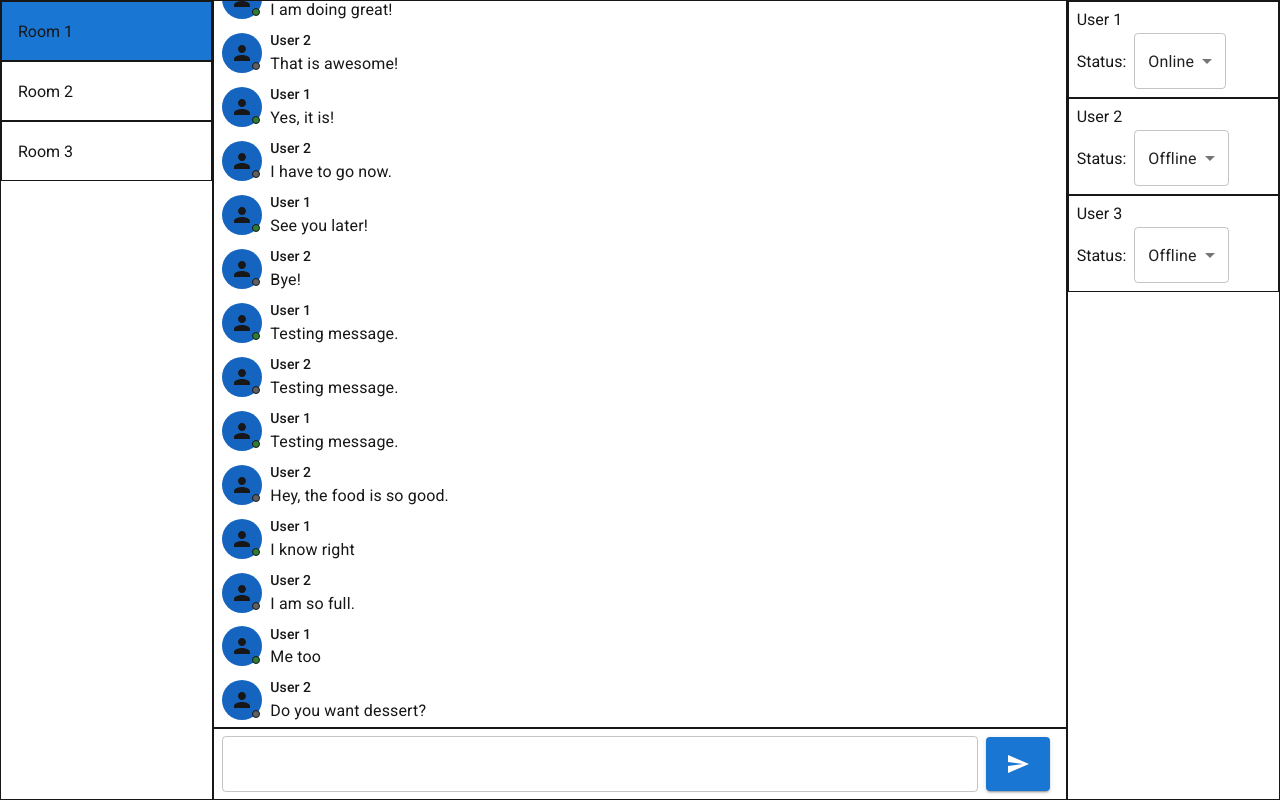
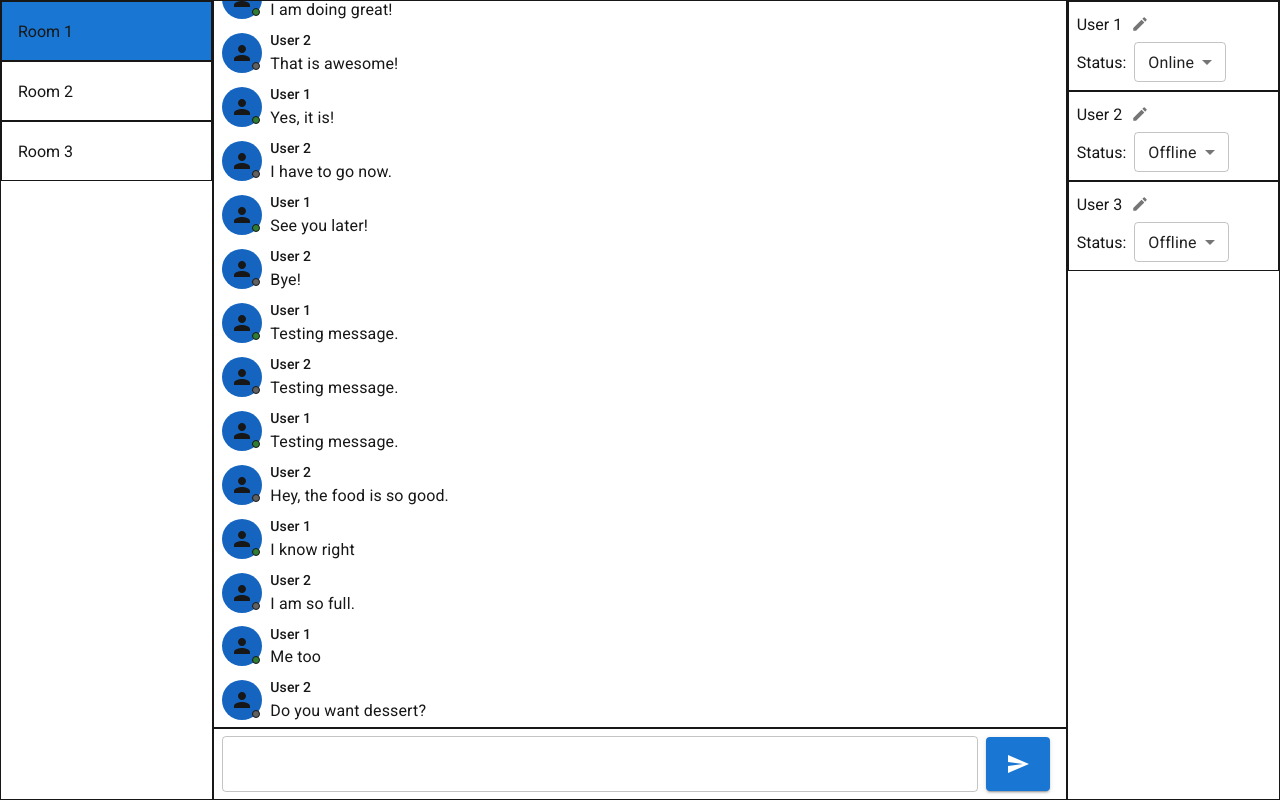
Before and after one commit to toy9986619/chatroom-performance-example, a Next.js app: page / in a window 1280 px wide. Built offline with nearby package versions, Linux system fonts and the light colour scheme.

Commit message:
feat: add edit user name

```diff
--- a/app/Chatroom.js
+++ b/app/Chatroom.js
@@ -1,6 +1,7 @@
 'use client';
 
 import { useState, useCallback, useRef } from 'react';
+import { nanoid } from 'nanoid';
 import { Box } from '@mui/material';
 
 import MessageContainer from './MessageContainer';
@@ -16,16 +17,18 @@ const Chatroom = (props) => {
   const messageContainerRef = useRef(null);
 
   const handleSend = useCallback((message) => {
+    const newMessage = {
+      id: nanoid(),
+      chatroomId: roomId,
+      message,
+      userId: 'userId1',
+      createAt: new Date().toISOString(),
+    };
+
     setMessages((prevMessages) => {
-      const newMessage = {
-        id: prevMessages.length + 1,
-        chatroomId: roomId,
-        message,
-        userId: 'userId1',
-        createAt: new Date().toISOString(),
-      };
       return [...prevMessages, newMessage];
     });
+    messageList.push(newMessage);
   }, [roomId]);
 
   return (
--- a/app/UserItem.js
+++ b/app/UserItem.js
@@ -1,7 +1,10 @@
 'use client';
 
 import { useState, useCallback } from 'react';
-import { Box, Select, MenuItem } from '@mui/material';
+import { Box, Select, MenuItem, IconButton, FormControl, TextField } from '@mui/material';
+import EditIcon from '@mui/icons-material/Edit';
+
+import UserNameInput from './UserNameInput';
 
 const options = [
   { value: 'online', label: 'Online' },
@@ -9,13 +12,28 @@ const options = [
 ];
 
 const UserItem = (props) => {
-  const { id, name, status, onStatusChange = () => { } } = props;
+  const { id, name, status, onStatusChange = () => { }, onSaveUserName = () => { } } = props;
+  const [isEditNameMode, setEditNameMode] = useState(false);
 
   const handleStatusChange = useCallback((event) => {
     onStatusChange(id, event.target.value);
   }, [onStatusChange, id]);
 
+  const handleEditName = useCallback(() => {
+    setEditNameMode(true);
+  }, []);
+
+  const handleSaveUserName = useCallback((userName) => {
+    onSaveUserName(id, userName);
+    setEditNameMode(false);
+  }, [id, onSaveUserName]);
+
+  const handleCancelEdit = useCallback(() => {
+    setEditNameMode(false);
+  }, []);
+
   const statusSelect = (
+    <FormControl size="small">
       <Select
         value={status}
         onChange={handleStatusChange}
@@ -28,18 +46,40 @@ const UserItem = (props) => {
           )
         })}
       </Select>
-  )
+    </FormControl>
+  );
+
+  const nameInput = (
+    <UserNameInput
+      defaultUserName={name}
+      onCancel={handleCancelEdit}
+      onSaveUserName={handleSaveUserName}
+    />
+  );
+
+  const nameDisplay = (
+    <Box display="flex" alignItems="center">
+      <Box>
+        {name}
+      </Box>
+      <Box marginLeft={(theme) => theme.spacing(0.5)}>
+        <IconButton size="small" onClick={handleEditName}>
+          <EditIcon fontSize="inherit" />
+        </IconButton>
+      </Box>
+    </Box>
+  );
 
   return (
     <Box padding={(theme) => theme.spacing(1)} border="1px solid">
       <Box>
-        {name}
+        {isEditNameMode ? nameInput : nameDisplay}
       </Box>
-      <Box marginTop={(theme) => theme.spacing(0.5)}>
-        <Box component="span">
+      <Box marginTop={(theme) => theme.spacing(0.5)} display="flex" alignItems="center">
+        <Box>
           Status:
         </Box>
-        <Box component="span" marginLeft={(theme) => theme.spacing(1)}>
+        <Box marginLeft={(theme) => theme.spacing(1)}>
           {statusSelect}
         </Box>
       </Box>
--- a/app/UserList.js
+++ b/app/UserList.js
@@ -17,6 +17,16 @@ const UserList = () => {
     });
   }, [updateUserData]);
 
+  const handleSaveUserName = useCallback((id, name) => {
+    updateUserData(id, (user) => {
+      return {
+        ...user,
+        name,
+      };
+    });
+  }
+  , [updateUserData]);
+
   return (
     <Box border="1px solid" height="100%">
       {Object.values(users).map((user) => (
@@ -26,6 +36,7 @@ const UserList = () => {
           name={user.name}
           status={user.status}
           onStatusChange={handleStatusChange}
+          onSaveUserName={handleSaveUserName}
         />
       ))}
     </Box>
--- /dev/null
+++ b/app/UserNameInput.js
@@ -0,0 +1,39 @@
+'use client';
+
+import { useState, useCallback } from 'react';
+import { Box, TextField } from '@mui/material';
+
+const UserNameInput = (props = {
+  onSaveUserName: () => { },
+  onCancel: () => { },
+  defaultUserName: '',
+}) => {
+  const { onSaveUserName, onCancel, defaultUserName } = props;
+  const [userName, setUserName] = useState(defaultUserName);
+
+  const handleNameKeyDown = useCallback((event) => {
+    if (event.key === 'Enter') {
+      onSaveUserName(userName);
+    } else if (event.key === 'Escape') {
+      onCancel();
+    }
+  }, [onCancel, onSaveUserName, userName]);
+
+  const handleInputChange = useCallback((event) => {
+    setUserName(event.target.value);
+  }, []);
+
+  return (
+    <Box>
+      <TextField
+        size="small"
+        value={userName}
+        onChange={handleInputChange}
+        onKeyDown={handleNameKeyDown}
+        autoFocus
+      />
+    </Box>
+  );
+};
+
+export default UserNameInput;
--- a/package.json
+++ b/package.json
@@ -14,6 +14,7 @@
     "@fontsource/roboto": "^5.1.0",
     "@mui/icons-material": "^6.1.5",
     "@mui/material": "^6.1.5",
+    "nanoid": "^5.0.8",
     "next": "15.0.1",
     "react": "19.0.0-rc-69d4b800-20241021",
     "react-dom": "19.0.0-rc-69d4b800-20241021"
```
Also changed, not shown: 1 other file (tests, documents, lock files or other folders). Lines whose indentation alone changed are shown as unchanged.
